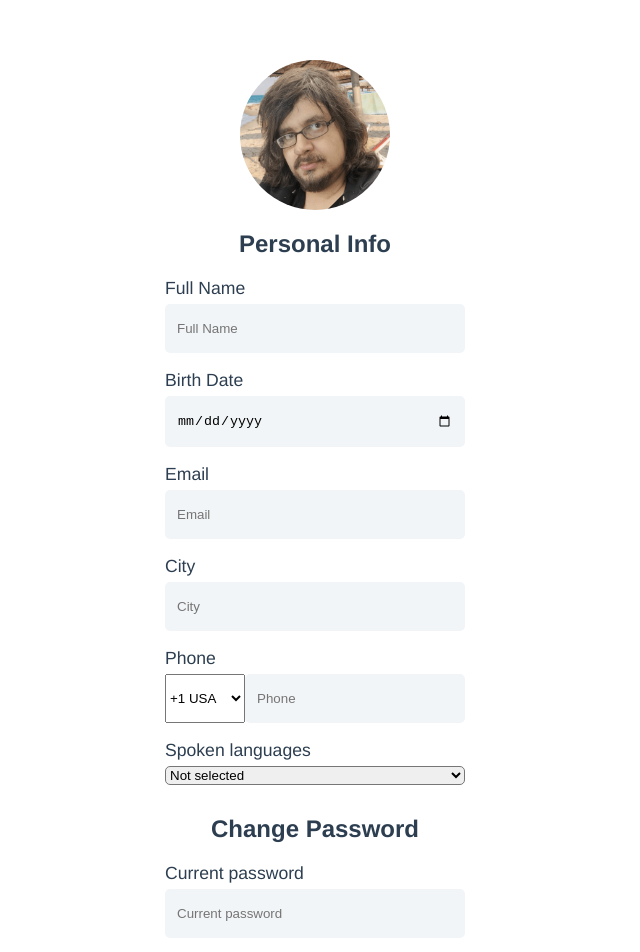
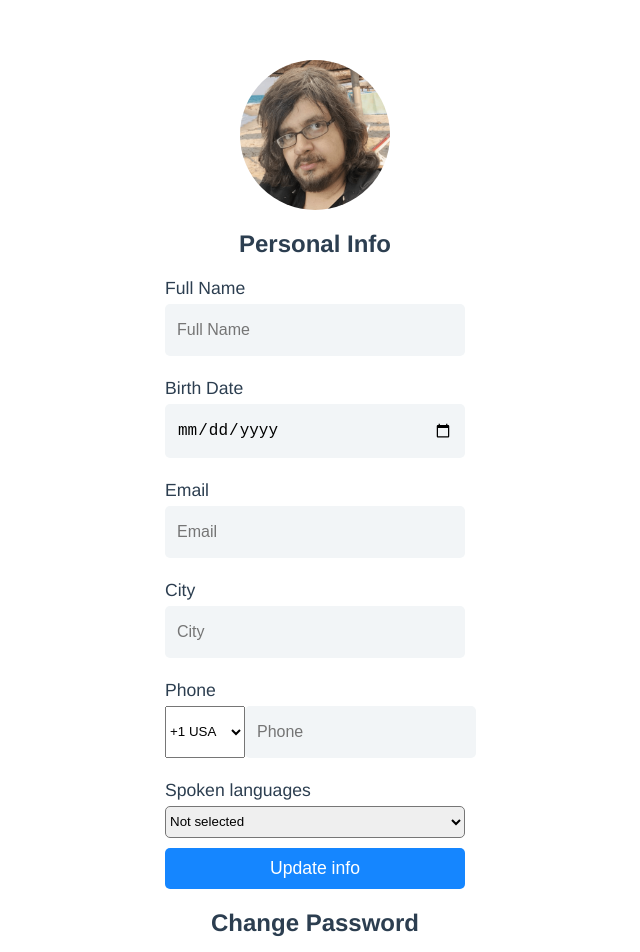
Before and after one commit to zardoy/profile-vue-demo, a Vue app: page / in a window 1280 px wide. Shown: the top 952 px of the page, without its empty margins (325-965 px from the left). Built offline with nearby package versions, Linux system fonts and the light colour scheme.

Commit message:
improve ui master inputs: add state colors fixed height with errors wrap selected langs add submit buttons

```diff
--- a/src/App.vue
+++ b/src/App.vue
@@ -3,5 +3,5 @@ import Profile from './Profile.vue'
 </script>
 
 <template>
-  <Profile />
+    <Profile />
 </template>
--- a/src/components/ChangePassword.vue
+++ b/src/components/ChangePassword.vue
@@ -35,5 +35,6 @@ const submit = values => {
         <Input type="password" label="Current password" name="currentPassword" />
         <Input type="password" label="New password" name="newPassword" />
         <Input type="password" label="Repeat password" name="repeatPassword" />
+        <SubmitButton>Change password</SubmitButton>
     </Form>
 </template>
--- a/src/components/Input.vue
+++ b/src/components/Input.vue
@@ -1,12 +1,26 @@
 <script lang="ts" setup>
 import { Field, useField } from 'vee-validate'
+import { computed, watch } from 'vue'
 
 const { name } = defineProps<{
     name: string
     label?: string
 }>()
 
-const { errorMessage } = useField(name)
+const { errorMessage, meta, value, validate } = useField(
+    name,
+    {},
+    {
+        validateOnValueUpdate: false,
+    },
+)
+
+const isValid = computed(() => meta.valid && meta.dirty && value.value)
+watch(value, () => {
+    if (errorMessage.value) {
+        validate()
+    }
+})
 </script>
 <script lang="ts">
 export default {
@@ -19,10 +33,20 @@ export default {
         <div class="input--container">
             <slot />
             <slot name="input">
-                <Field :placeholder="label" :name="name" class="input--field" v-bind="$attrs" v-on="$attrs" />
+                <Field
+                    :name="name"
+                    :placeholder="label"
+                    class="input--field"
+                    v-bind="$attrs"
+                    v-on="$attrs"
+                    :class="{
+                        error: errorMessage,
+                        success: isValid,
+                    }"
+                />
             </slot>
         </div>
-        <span class="error">{{ errorMessage }}</span>
+        <span class="error-text">{{ errorMessage }}</span>
     </label>
 </template>
 <style scoped lang="scss">
@@ -33,12 +57,19 @@ export default {
     margin-bottom: 5px;
 }
 .input-outer-container {
+    --error-color: #f23648;
+    --error-bg-color: #fddfe2;
+    --success-color: #21a67a;
+    --success-bg-color: #e0eee4;
+
+    position: relative;
     display: flex;
     flex-direction: column;
     justify-content: flex-start;
-    & + & {
+    /* add margin bottom */
+    &:not(:last-of-type) {
         /* provide additional spacing between elements */
-        margin-top: 12px;
+        padding-bottom: calc(1rem + 6px);
     }
 }
 .input--container {
@@ -51,6 +82,7 @@ export default {
 }
 .input--field {
     border-radius: 5px;
+    font-size: 1rem;
     outline: none;
     background-color: #f2f5f7;
     padding: 15px 10px;
@@ -60,9 +92,26 @@ export default {
     &:focus {
         border-color: #1e90ff;
     }
+    &.error {
+        background-color: var(--error-bg-color);
+        &:focus {
+            border-color: var(--error-color);
+        }
+    }
+    &.success {
+        background-color: var(--success-bg-color);
+        &:focus {
+            border-color: var(--success-color);
+        }
+    }
 }
-.error {
+.error-text {
+    position: absolute;
+    left: 0;
+    bottom: 2px;
+    font-size: 0.94rem;
     color: red;
-    margin-top: 5px;
+    line-height: 1rem;
+    height: 1rem;
 }
 </style>
--- a/src/components/PersonalInfo.vue
+++ b/src/components/PersonalInfo.vue
@@ -3,6 +3,7 @@ import { Form } from 'vee-validate'
 import { ref } from 'vue'
 import Input from './Input.vue'
 import { spokenLanguages } from '../staticData'
+import SubmitButton from './SubmitButton.vue'
 
 const selectedSpokenLanguages = ref<string[]>([])
 
@@ -175,6 +176,7 @@ const phoneNumberInputChange = (ev: Event) => {
                 <span>{{ lang }}</span>
             </div>
         </div>
+        <SubmitButton>Update info</SubmitButton>
     </Form>
 </template>
 <style scoped lang="scss">
@@ -183,10 +185,12 @@ const phoneNumberInputChange = (ev: Event) => {
 }
 .personal-info-form--select-langs {
     width: 100%;
+    height: 2rem;
     border-radius: 5px;
 }
 .personal-info-form-spoken-languages--container {
     display: flex;
+    flex-wrap: wrap;
     gap: 5px;
     margin-top: 5px;
     & > div {
--- /dev/null
+++ b/src/components/SubmitButton.vue
@@ -0,0 +1,17 @@
+<script setup lang="ts"></script>
+<template>
+    <button><slot /></button>
+</template>
+<style>
+button {
+    margin-top: 5px;
+    padding: 10px;
+    border-radius: 5px;
+    border: none;
+    background-color: #1586ff;
+    color: white;
+    font-size: 1.1rem;
+    width: 100%;
+    cursor: pointer;
+}
+</style>
```
